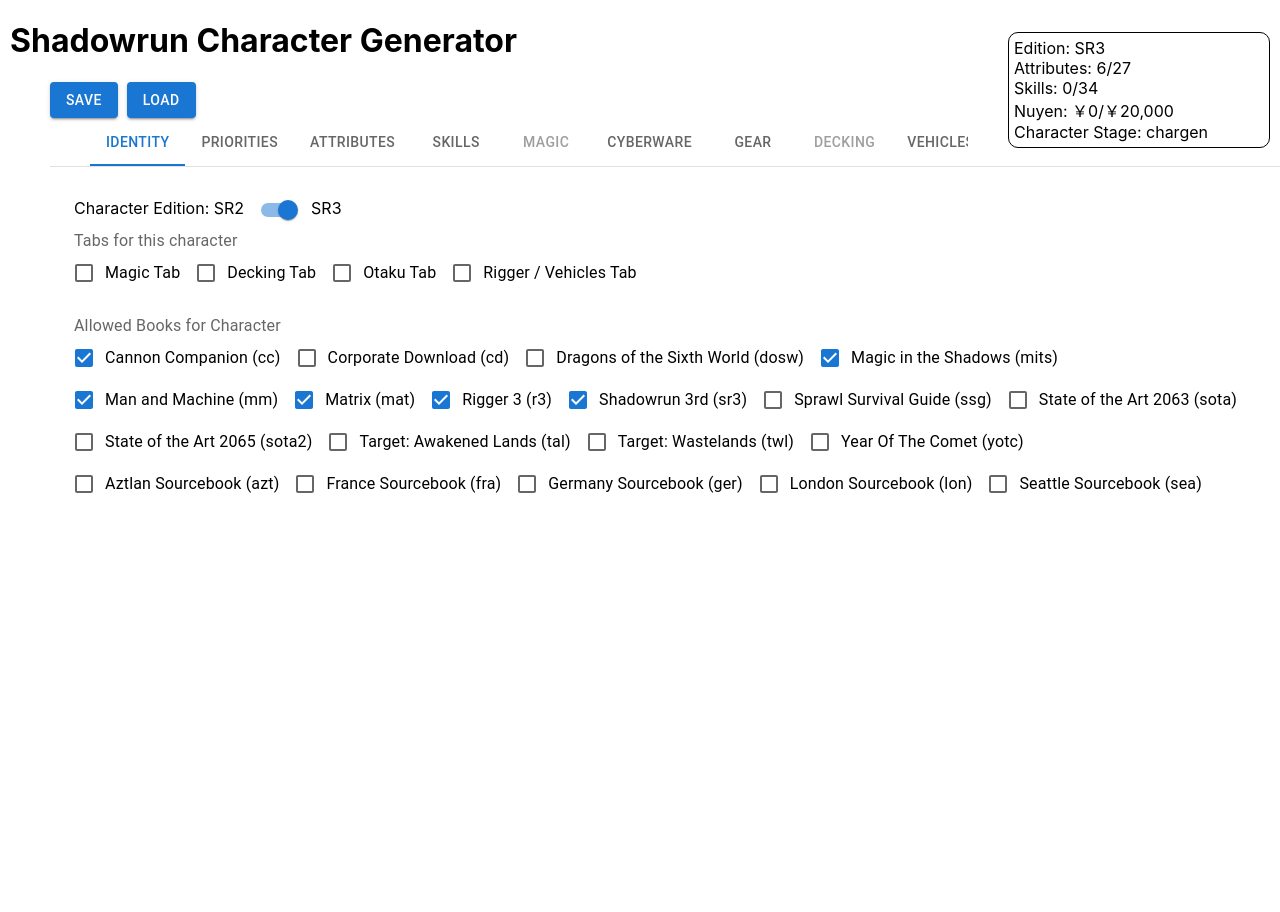
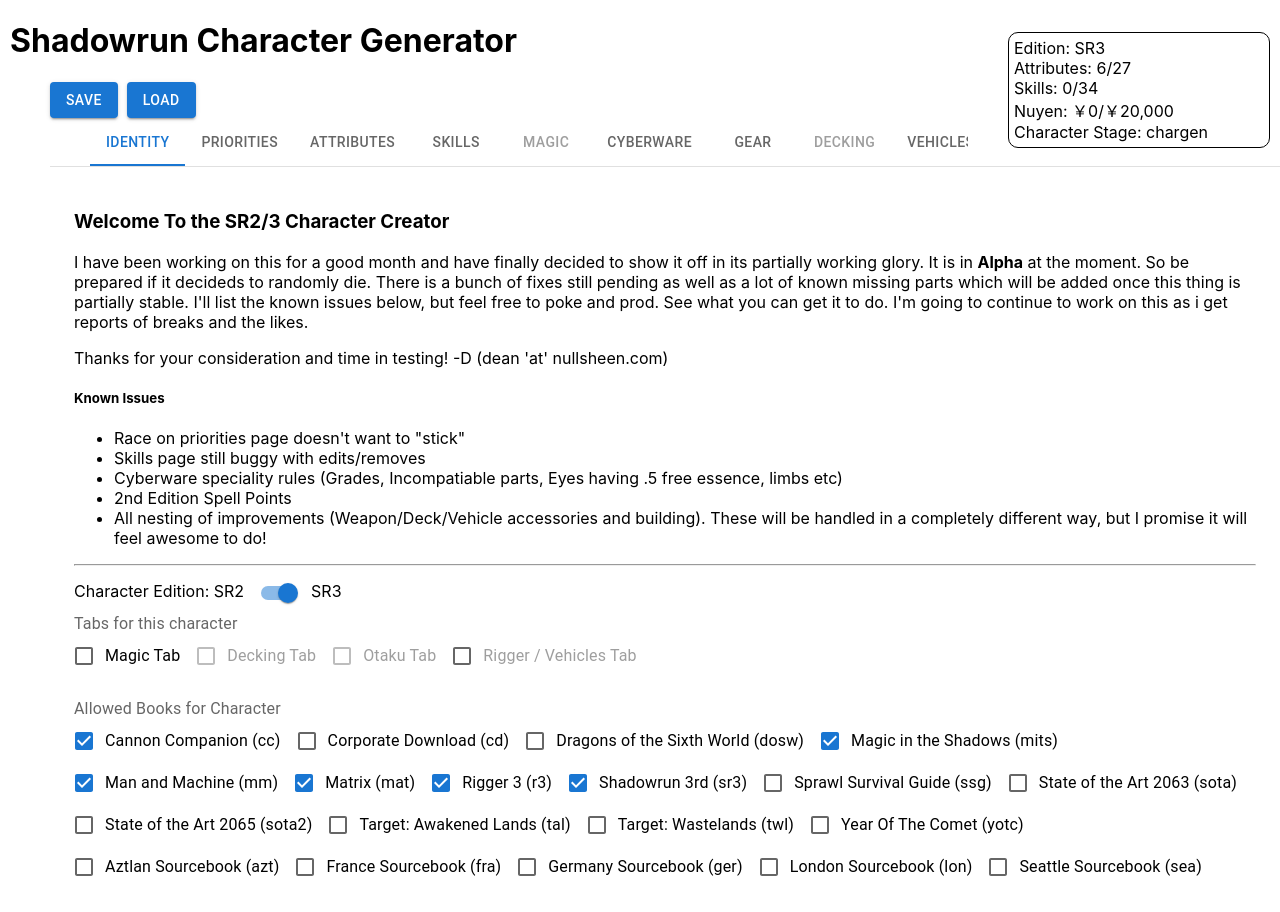
Before and after one commit to criticalfault/Shadowrun-Character-Generator, a React (Create React App) app: page / in a window 1280 px wide. Before the commit the page ends 800 px from the top, so only its background shows below. Built offline with nearby package versions, Linux system fonts and the light colour scheme; the HTML template or start-up script is replaced by a standard one.

Commit message:
Adding lots of disclaimers and such

```diff
--- a/src/components/IdentityPanel.js
+++ b/src/components/IdentityPanel.js
@@ -39,6 +39,24 @@
     },[bookStates])
 
     return (<>
+        <div>
+            <h3>Welcome To the SR2/3 Character Creator</h3>
+            <p>I have been working on this for a good month and have finally decided to show it off in its partially working glory. It is in <strong>Alpha</strong> at the moment.
+            So be prepared if it decideds to randomly die. There is a bunch of fixes still pending as well as a lot of known missing parts which will be added once this thing is partially stable.
+            I'll list the known issues below, but feel free to poke and prod. See what you can get it to do. I'm going to continue to work on this as i get reports of breaks and the likes.</p>
+            <p>Thanks for your consideration and time in testing! -D (dean 'at' nullsheen.com)</p>
+            <h5>Known Issues</h5>
+            <ul>
+                <li>Race on priorities page doesn't want to "stick"</li>
+                <li>Skills page still buggy with edits/removes</li>
+                <li>Cyberware speciality rules (Grades, Incompatiable parts, Eyes having .5 free essence, limbs etc)</li>
+                <li>2nd Edition Spell Points</li>
+                <li>All nesting of improvements (Weapon/Deck/Vehicle accessories and building). These will be handled in a completely different way, but I promise it will feel awesome to do!</li>
+            </ul>
+        </div>
+        <hr/>
+
+
         Character Edition:
         SR2 <Switch checked={LocalEdition} onChange={handleSwitchEd} {...label} /> SR3
         <br></br>
@@ -57,18 +75,21 @@
                         control={<Checkbox {...label} name="Decking" color="secondary" onChange={handleChangeCharacterTabs} checked={Tabs.Decking} />}
                         label="Decking Tab"
                         labelPlacement="end"
+                        disabled={true}
                     />
                     <FormControlLabel
                         value="top"
                         control={<Checkbox {...label} name="Otaku" color="success" onChange={handleChangeCharacterTabs} checked={Tabs.Otaku} />}
                         label="Otaku Tab"
                         labelPlacement="end"
+                        disabled={true}
                     />
                     <FormControlLabel
                         value="top"
                         control={<Checkbox {...label} name="Rigger" color="default" onChange={handleChangeCharacterTabs} checked={Tabs.Rigger} />}
                         label="Rigger / Vehicles Tab"
                         labelPlacement="end"
+                        disabled={true}
                     />
                 </FormGroup>
             </FormControl>
```
